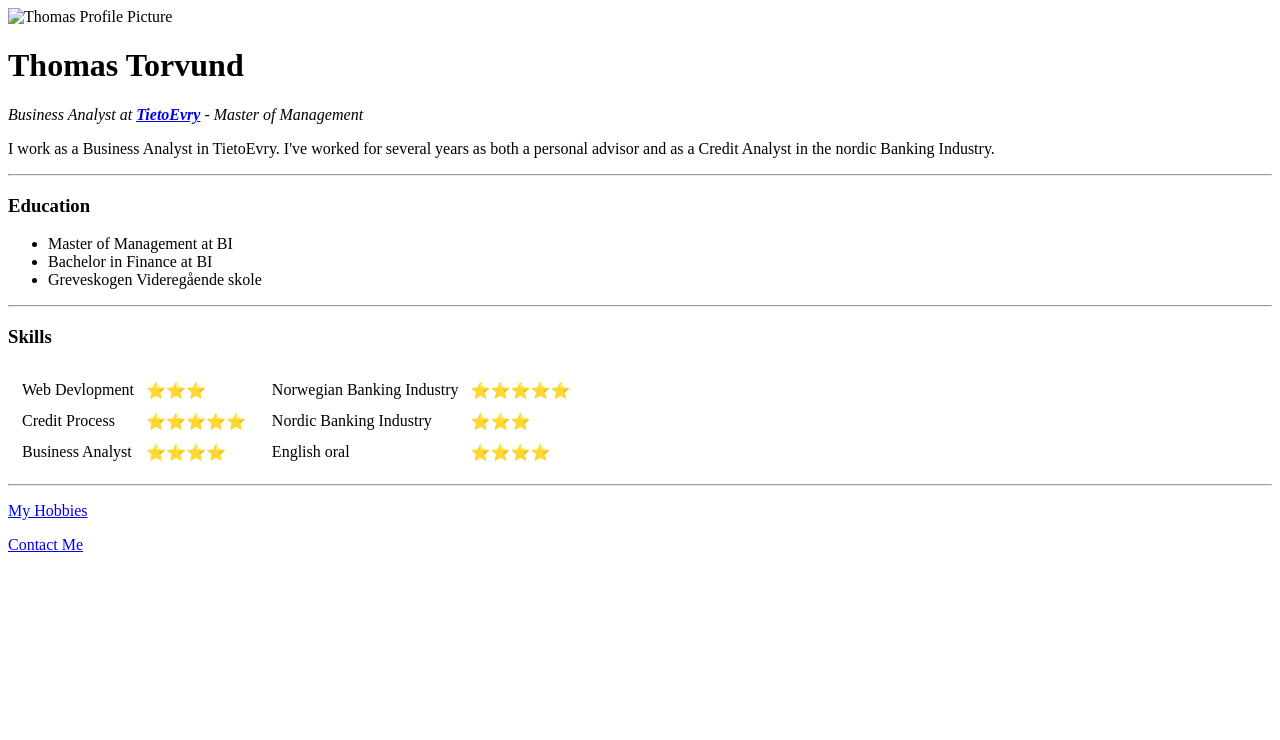
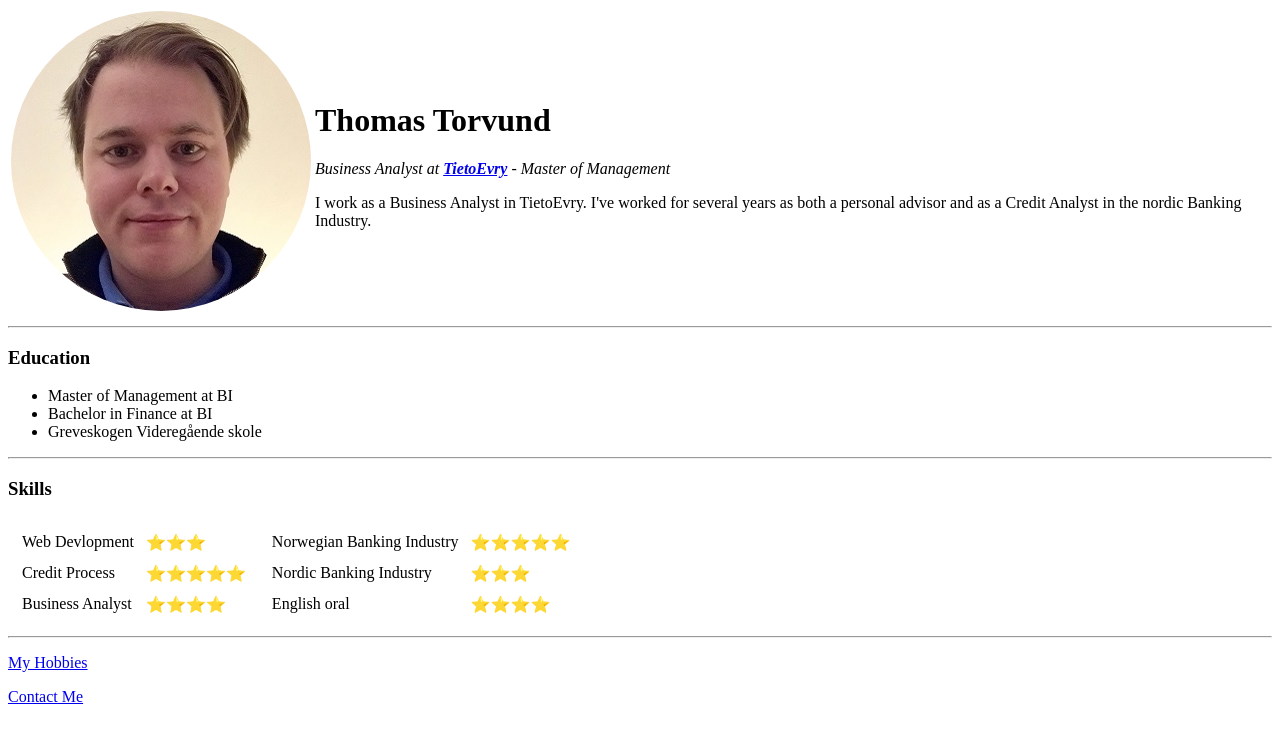
Before and after one commit to ThomasTorv/cv, a plain HTML site: page index.html in a window 1280 px wide. Drawn offline with Linux system fonts and the light colour scheme.

Commit message:
Fix error

```diff
--- a/index.html
+++ b/index.html
@@ -7,10 +7,17 @@
 </head>
 
 <body>
-  <img src="thomas_circilar.png" alt="Thomas Profile Picture">
-  <h1>Thomas Torvund</h1>
-  <p><em>Business Analyst at <strong><a href="https://www.tietoevry.com">TietoEvry</a></strong> - Master of Management</em></p>
-  <p>I work as a Business Analyst in TietoEvry. I've worked for several years as both a personal advisor and as a Credit Analyst in the nordic Banking Industry.</p>
+  <table>
+    <tr>
+      <td><img src="thomas_circular.png" alt="Thomas Profile Picture"></td>
+      <td>
+        <h1>Thomas Torvund</h1>
+        <p><em>Business Analyst at <strong><a href="https://www.tietoevry.com">TietoEvry</a></strong> - Master of Management</em></p>
+        <p>I work as a Business Analyst in TietoEvry. I've worked for several years as both a personal advisor and as a Credit Analyst in the nordic Banking Industry.</p>
+      </td>
+    </tr>
+  </table>
+
   <hr>
 
   <h3>Education</h3>
```
